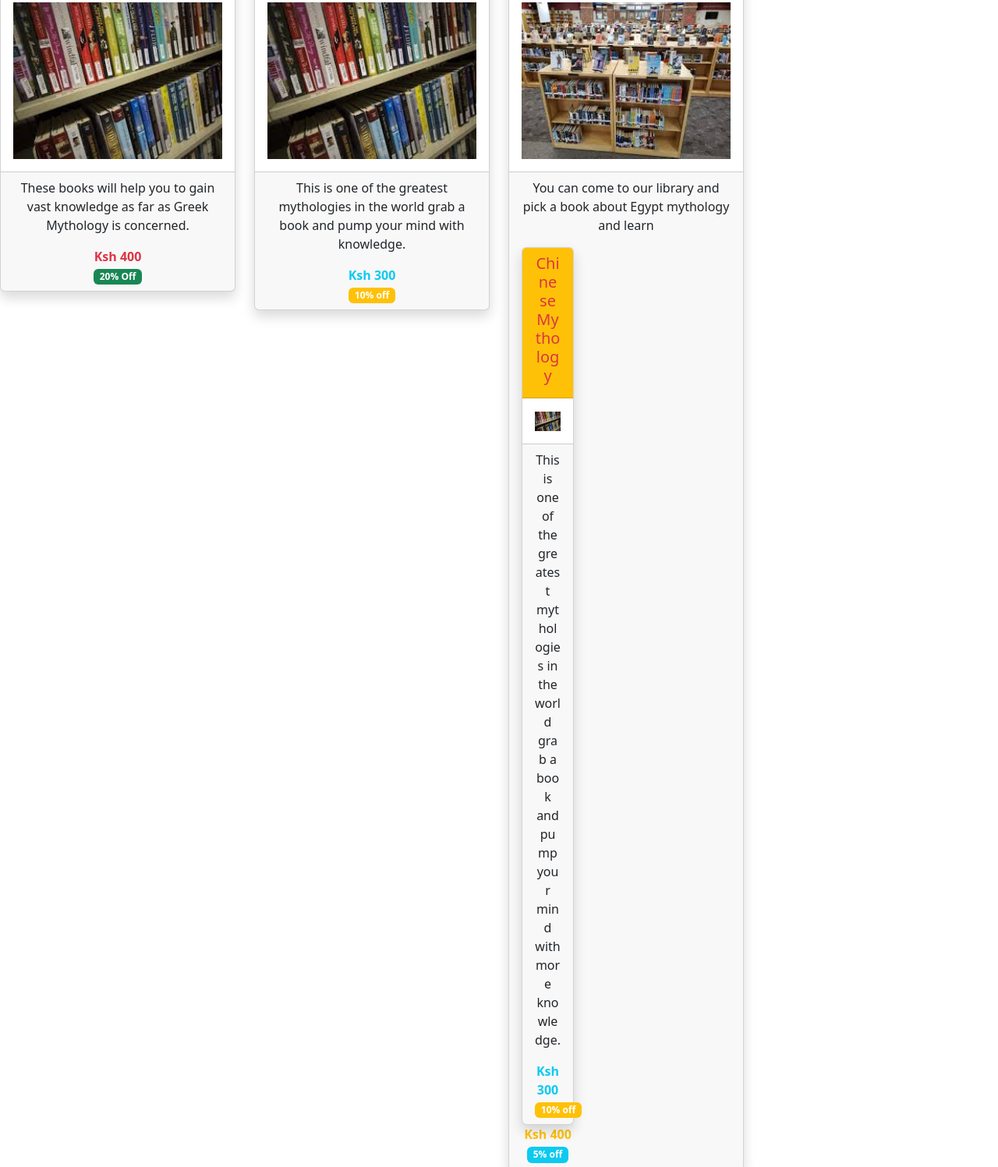
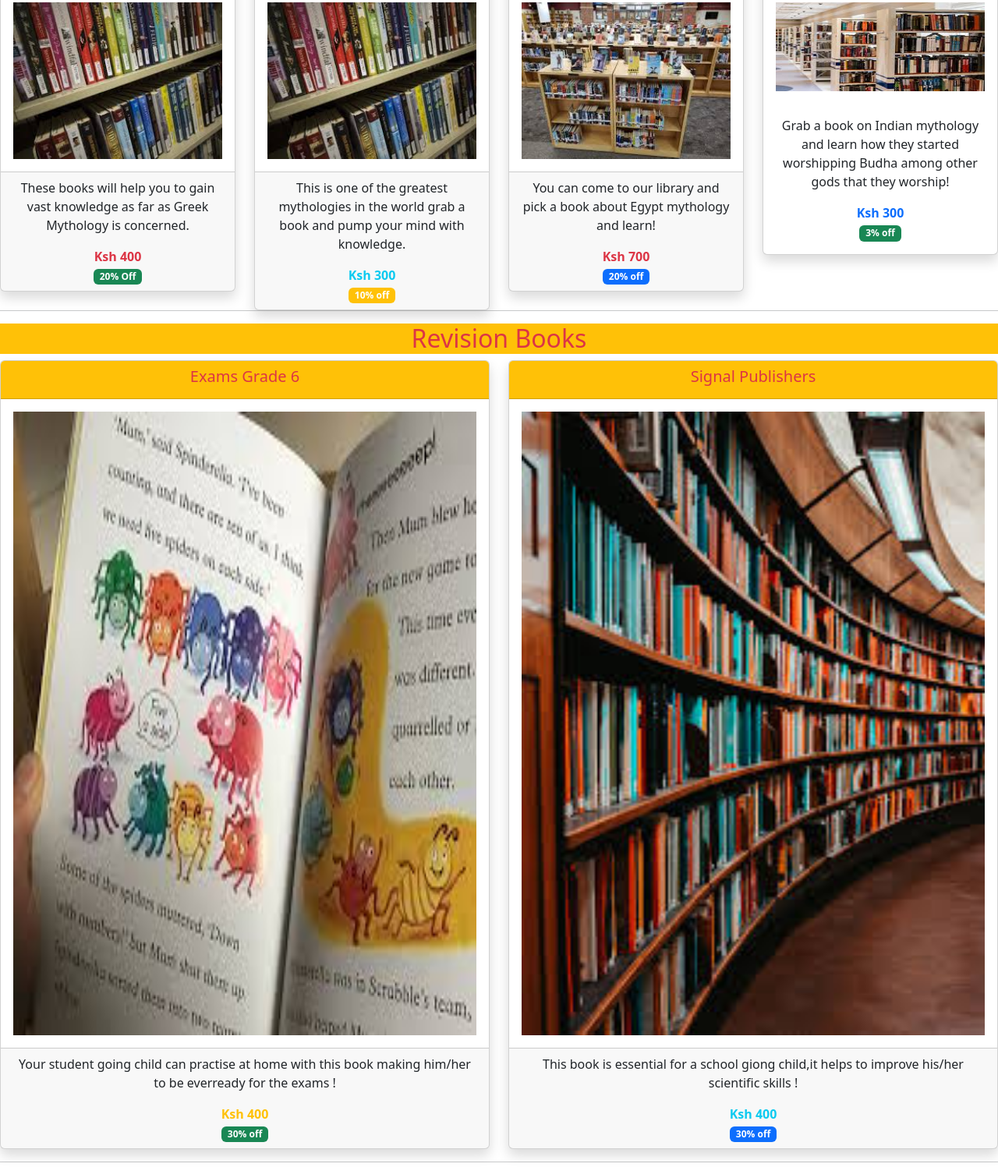
Before and after one commit to mboriscedric574-gif/Student-s-collection, a plain HTML site: page library.html in a window 1280 px wide. Shown: the part 109-1606 px from the top of the page at 78% size. Drawn offline with Linux system fonts and the light colour scheme.

Commit message:
first commit

```diff
--- a/library.html
+++ b/library.html
@@ -70,30 +70,13 @@
                 </div>
                 <!-- card footer  -->
                 <div class="card-footer text-center">
-                    <p>You can come to our library and pick a book about Egypt mythology and learn
-                    <div class="col-md-3">
-                        <!-- card and shadow  -->
-                        <div class="card shadow">
-                            <!-- card header  -->
-                            <div class="card-header bg-warning">
-                                <h5 class="text-danger">Chinese Mythology</h5>
-                            </div>
-                            <!-- card body  -->
-                            <div class="card-body">
-                                <img src="images/download (25).jpeg" alt="" width="100%">
-                            </div>
-                            <!-- card footer  -->
-                            <div class="card-footer text-center">
-                                <p>This is one of the greatest mythologies in the world grab a book and pump your mind with more  knowledge.</p>
-                                <b class="text-info">Ksh 300</b> <br>
-                                <span class="badge bg-warning">10% off</span>
-                            </div>
-                        </div>
-                        <b class="text-warning">Ksh 400</b> <br>
-                        <span class="badge bg-info">5% off</span>
+                    <p>You can come to our library and pick a book about Egypt mythology and learn!</p>
+                    <b class="text-danger">Ksh 700</b> <br>
+                    <span class="badge bg-primary">20% off</span>
                 </div>
             </div>
         </div>
+
         <!-- child 4  -->
         <div class="col-md-3">
             <!-- card and shadow  -->
```
Lines whose indentation alone changed are shown as unchanged.
